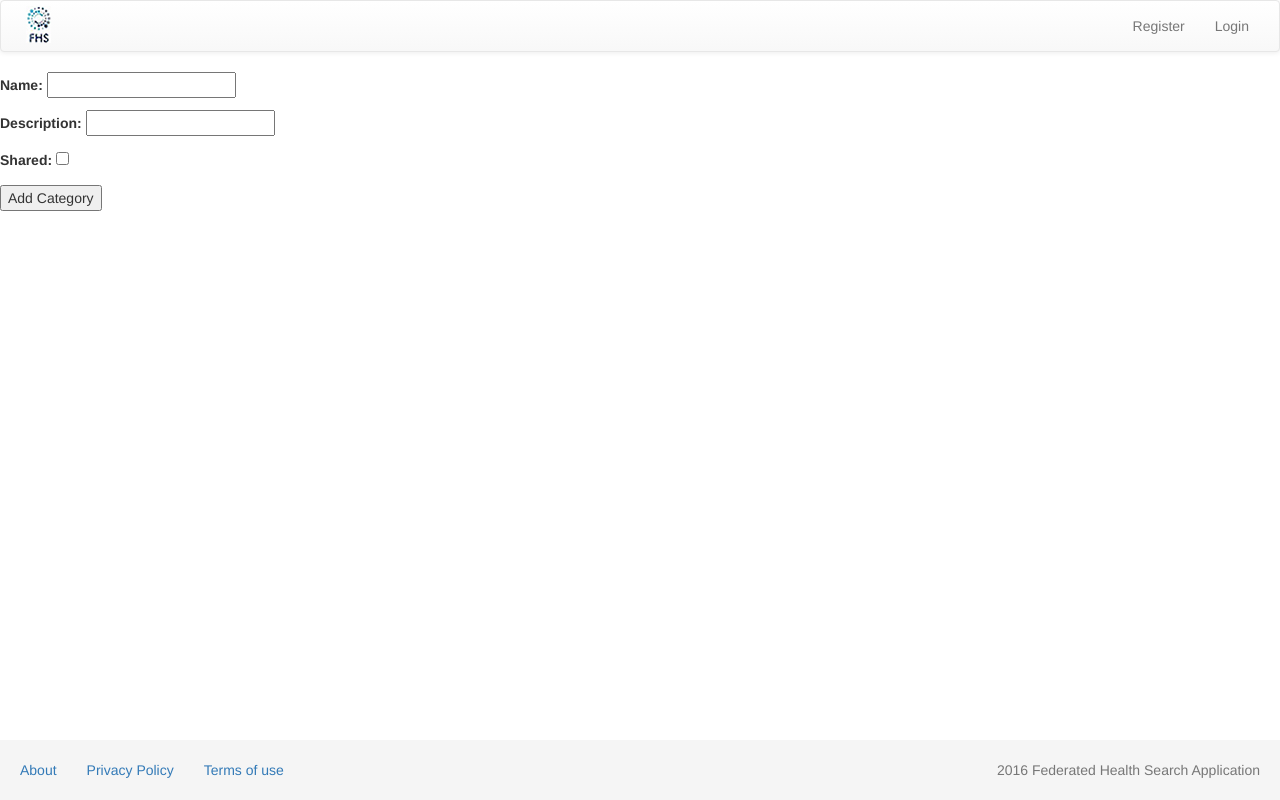
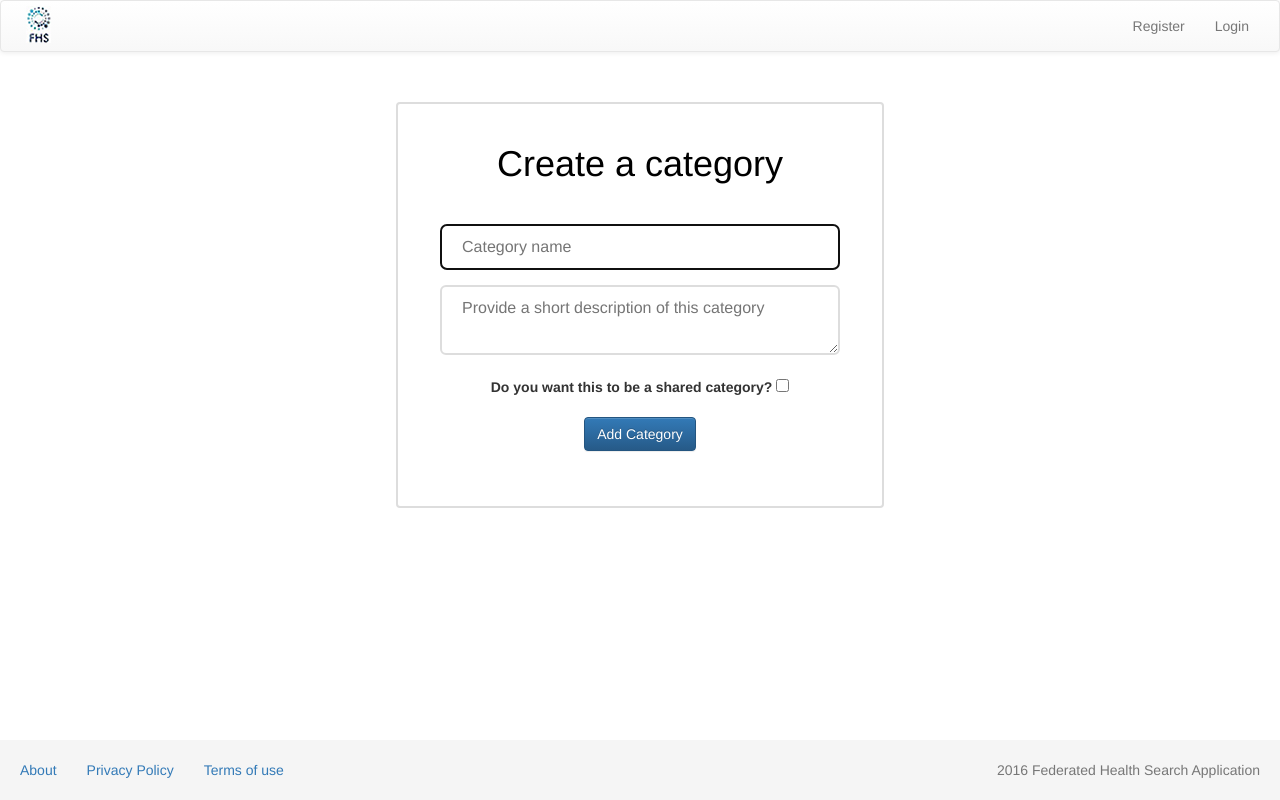
Before and after one commit to vjvasilev95/fhs_project, a Django app: page /fhs/add_category/ in a window 1280 px wide. Run offline with Django 3.2, Linux system fonts and the light colour scheme; some libraries are stand-ins or nearby versions.

Commit message:
Styled profile page and add category page

```diff
--- a/static/css/base.css
+++ b/static/css/base.css
@@ -97,3 +97,7 @@
 .navbar-brand {
     padding: 5px 5px 5px 25px;
 }
+
+.cats-table {
+    margin-top: 20px;
+}
--- a/templates/fhs/add_category.html
+++ b/templates/fhs/add_category.html
@@ -5,10 +5,31 @@
 {% block title %}Add Category{% endblock %}
 
 {% block body_block %}
-        <form id="add_category" method="post" action="/fhs/add_category/"
-                            enctype="multipart/form-data">
-            {% csrf_token %}
-            {{ category_form.as_p }}
-            <input type="submit" name="submit" value="Add Category" />
-        </form>
+     <div class="container">
+        <div class="row">
+            <div class="register-formWrapper">
+                <div class="col-xs-5 register-form ">
+                    <form id="add_category" method="post" action="/fhs/add_category/" enctype="multipart/form-data">
+                        {% csrf_token %}
+                        <h1>Create a category</h1>
+
+                        <div class="form-group">
+                            <input class="register-input" id="id_name" maxlength="200" type="text" name="name" required autofocus value="" placeholder="Category name"/>
+                        </div>
+                        <div class="form-group">
+                            <textarea class="register-input" id="id_description" maxlength="500" type="text" name="description"
+                                   autofocus value="" placeholder="Provide a short description of this category"></textarea>
+                        </div>
+                        <div class="form-group">
+                            <label id="cat-shared" for="id_shared">Do you want this to be a shared category?</label>
+                            <input id="id_shared" name="shared" type="checkbox">
+                        </div>
+                        <div class="form-group">
+                            <input class="btn btn-primary" type="submit" name="submit" value="Add Category" />
+                        </div>
+                    </form>
+                </div>
+            </div>
+        </div>
+     </div>
 {% endblock %}
```
Also changed, not shown: templates/fhs/profile.html (+18 -8 lines).
